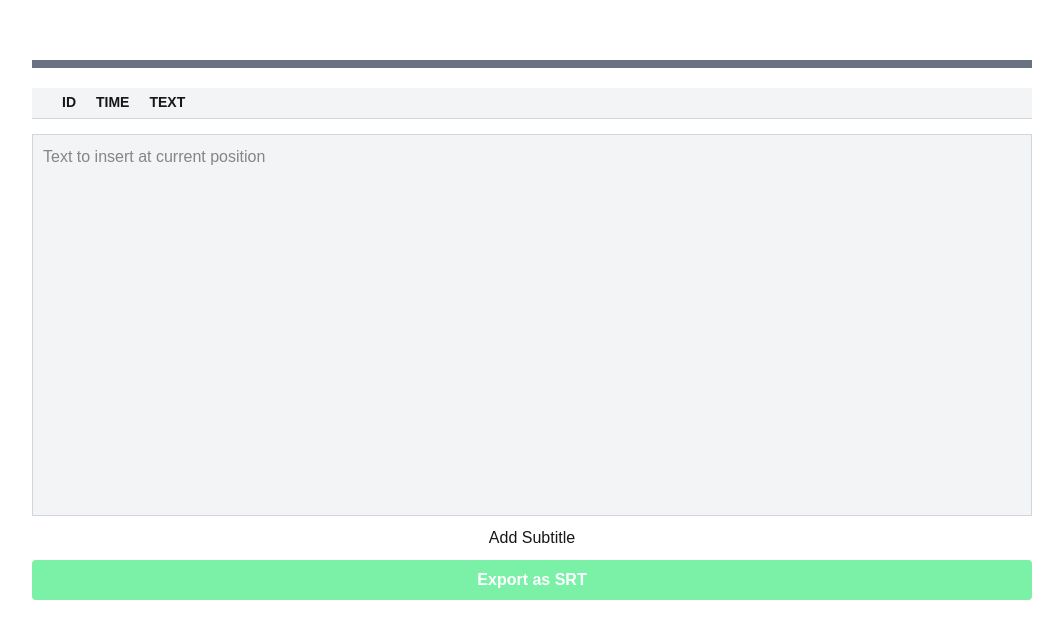
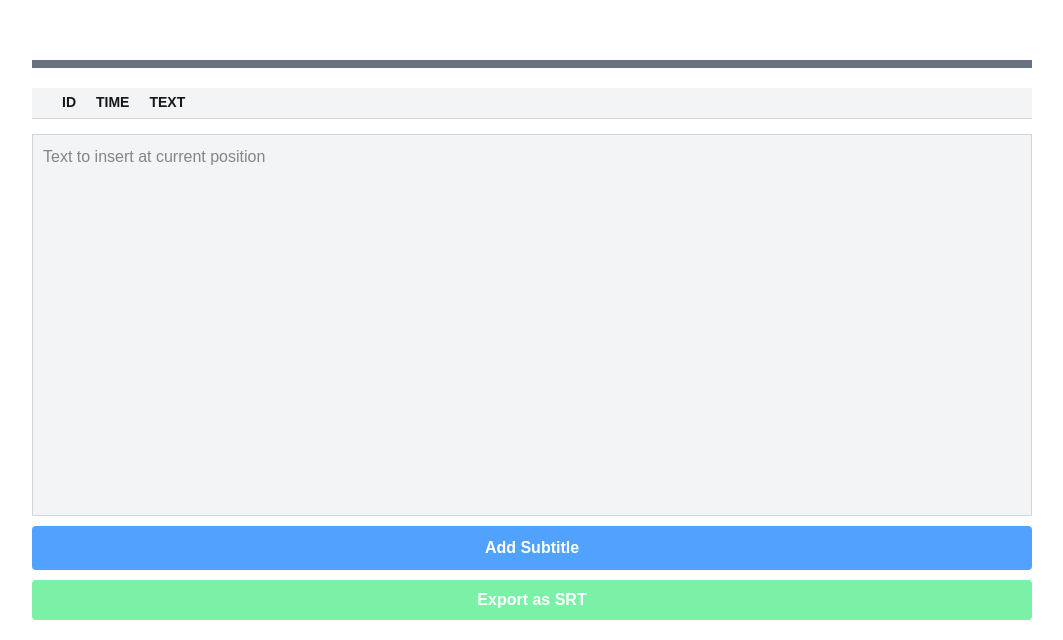
Before and after one commit to ask0ldd/CodeSnippetsChromeExtBackOffice, a Next.js app: page / in a window 1280 px wide. Shown: the part 696-1336 px from the top of the page, without its empty margins (108-1171 px from the left). Built offline with nearby package versions, Linux system fonts and the light colour scheme.

Commit message:
*edit* front / subtitle editor styling

```diff
--- a/src/components/SubtitleEditor.tsx
+++ b/src/components/SubtitleEditor.tsx
@@ -37,10 +37,10 @@ export default function SubtitleEditor({text, setText, playerRef, subtitles, set
                 onChange={(e) => setText(e.target.value)}
                 required
                 rows={15}
-                className="flex min-h-[40px] border-1 border-gray-300 bg-gray-100 p-[10px] resize-none"
+                className="flex min-h-[40px] border-1 border-gray-300 bg-gray-100 p-[10px] resize-none focus:outline-blue-400"
             />
             </div>
-            <button type="submit">Add Subtitle</button>
+            <button className="bg-blue-400 px-[10px] py-[10px] font-semibold text-white rounded-[4px] cursor-pointer" type="submit">Add Subtitle</button>
         </form>
     )
 }
```
